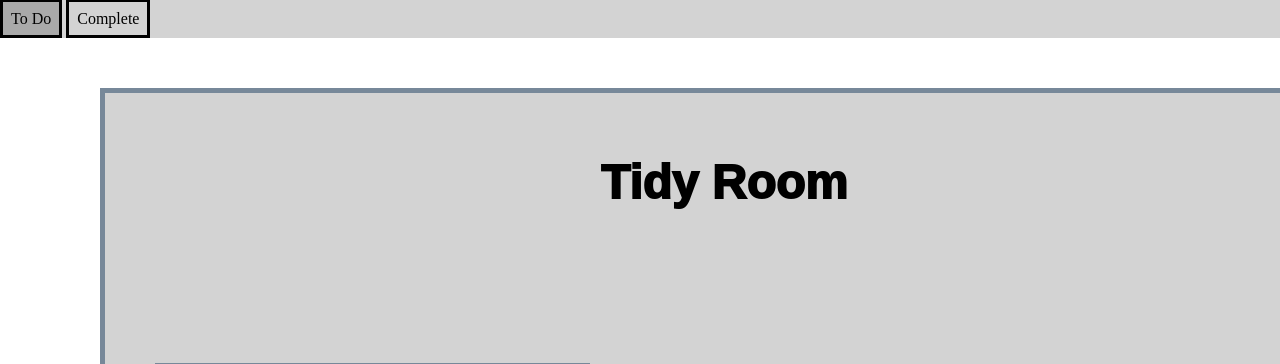
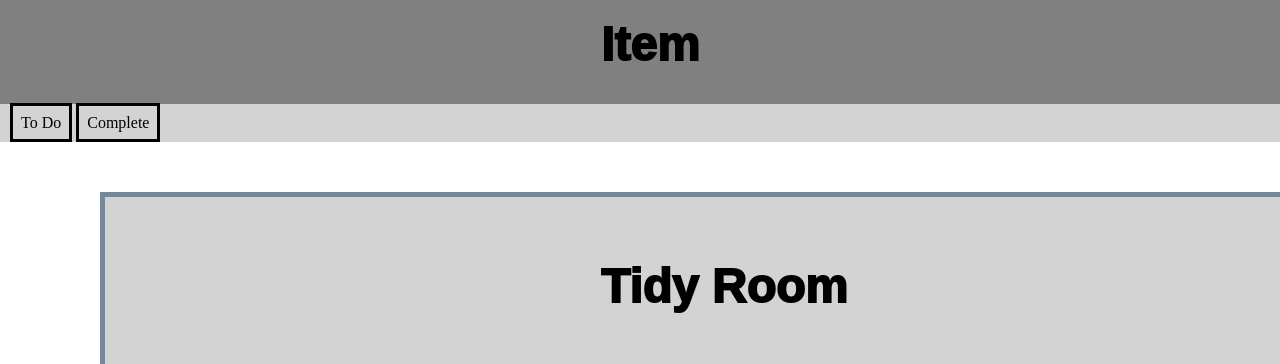
Before and after one commit to GRitchie1/Balena_ToDoList, a Flask app: page /item/1 in a window 1280 px wide. Shown: the top 364 px of the page. Run offline with Flask 2, Linux system fonts and the light colour scheme; data comes from the database, SQL or seed files in the repository; some libraries are stand-ins or nearby versions.

Commit message:
Add header back into item page

```diff
--- a/todolist/src/templates/items.html
+++ b/todolist/src/templates/items.html
@@ -1,7 +1,8 @@
 {% extends "base.html" %}
 
 {% block content %}
-
+<header>
+<h1>Item</h1>
 <div class="navbar">
 
   {% for category, label in categories.items() %}
@@ -10,6 +11,7 @@
   {% endfor %}
 
   </div>
+</header>
 
 
 
```
